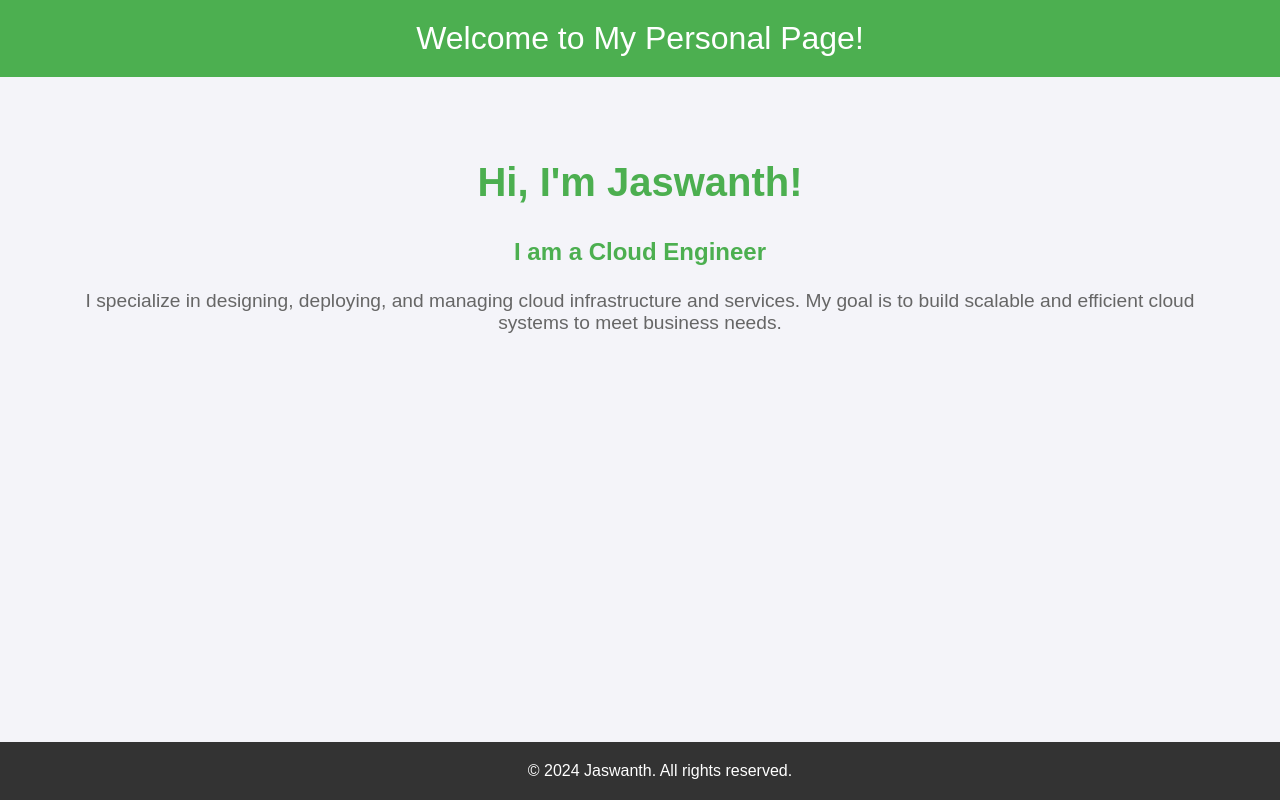
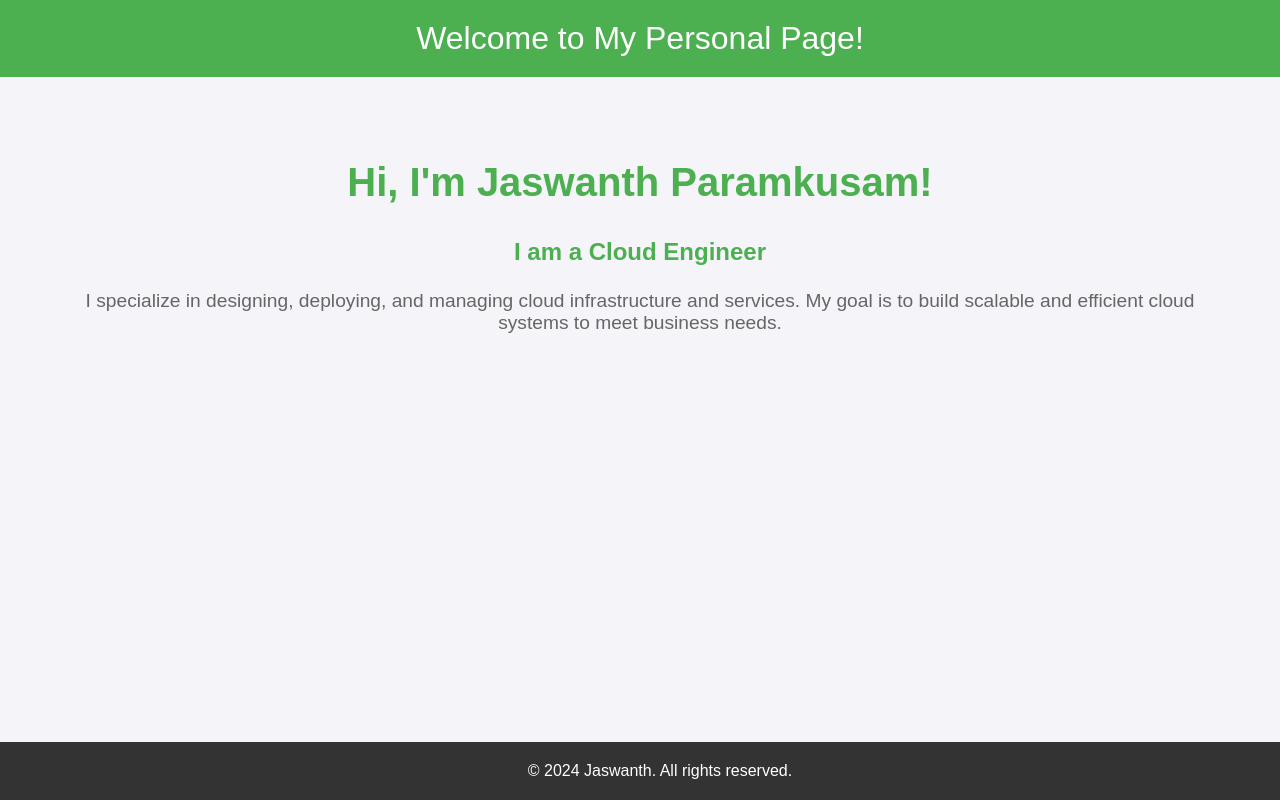
Before and after one commit to jaswanthparamkusam/Isol-assessment, a plain HTML site: page index.html in a window 1280 px wide. Shown: the top 800 px of the page. Drawn offline with Linux system fonts and the light colour scheme.

Commit message:
Update index.html

```diff
--- a/index.html
+++ b/index.html
@@ -53,7 +53,7 @@
     </header>
 
     <section>
-        <h1>Hi, I'm Jaswanth!</h1>
+        <h1>Hi, I'm Jaswanth Paramkusam!</h1>
         <p class="profession">I am a Cloud Engineer</p>
         <p>I specialize in designing, deploying, and managing cloud infrastructure and services. My goal is to build scalable and efficient cloud systems to meet business needs.</p>
     </section>
```
